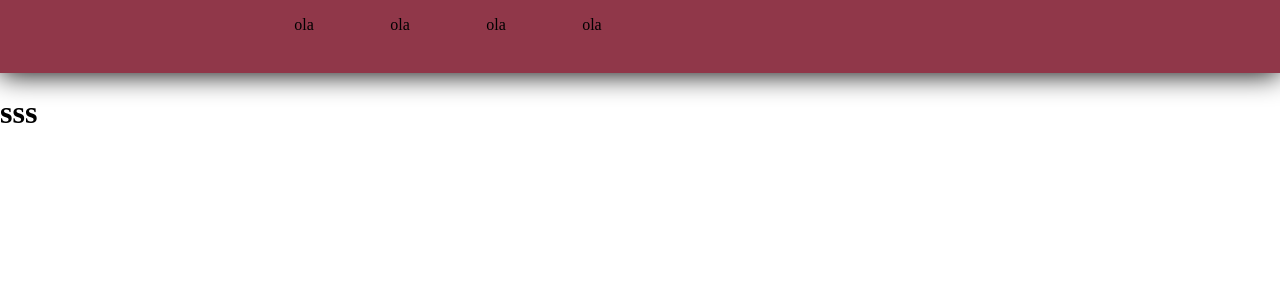
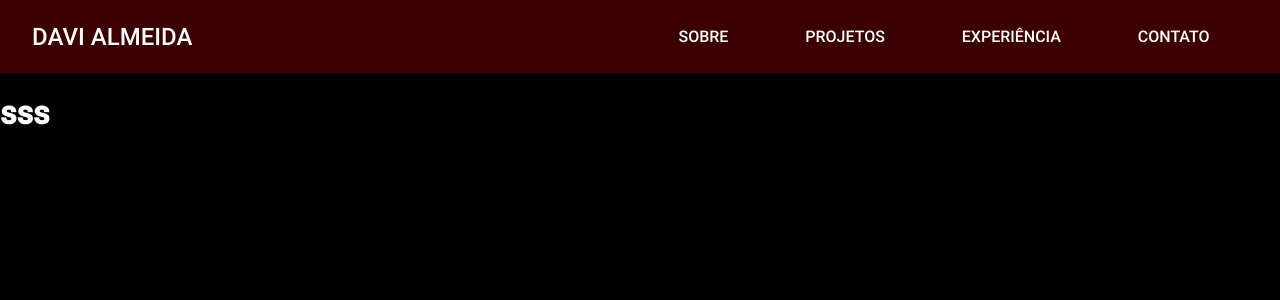
Before and after one commit to lik3as/portfolio, a React (Vite) app: page / in a window 1280 px wide. Shown: the top 300 px of the page. Built offline with nearby package versions, Linux system fonts and the light colour scheme.

Commit message:
styles: added link styling to nav
header is now flex

```diff
--- a/src/components/header/index.tsx
+++ b/src/components/header/index.tsx
@@ -6,7 +6,7 @@ export function Header () {
 	return (
 		<StyledHeader
 		$outlined
-		$padding={HEADER_PADDINGS.BIGGEST}
+		$padding={HEADER_PADDINGS.SMALL}
 		$height={HEADER_HEIGHTS.BIG}
 		>
 			<Nav/>
--- a/src/components/header/styles.ts
+++ b/src/components/header/styles.ts
@@ -1,14 +1,17 @@
 import styled from "styled-components";
 import { HEADER_HEIGHTS, HEADER_PADDINGS } from "@/constants/sizing_vars"
-import { THEME_COLORS } from "@/constants/colors"
+import { DARK_THEME_COLORS } from "@/constants/colors"
 
 export const StyledHeader = styled.header<{
 	$outlined?: boolean,
 	$padding: HEADER_PADDINGS,
 	$height: HEADER_HEIGHTS,
 }>`
+	display: flex;
+	align-content: center;
+
 	height: var(${props => props.$height});
-	background-color: ${THEME_COLORS.DARK_RED};
+	background-color: ${DARK_THEME_COLORS.DARK_RED};
 	box-shadow: 0px 1px 28px black;
 	padding: 0 var(${props => props.$padding});
 `;
--- a/src/components/nav/index.tsx
+++ b/src/components/nav/index.tsx
@@ -1,4 +1,4 @@
-import { StyledNav, NavLinks } from "./styles";
+import { StyledNav, NavLinks, Link } from "./styles";
 
 interface Props {
 	socials?: boolean;
@@ -10,11 +10,14 @@ export function Nav (_props: Props) {
 		<StyledNav
 			$spacing={"space-between"}
 		>
+			<Link className="name">
+				DAVI ALMEIDA
+			</Link>
 			<NavLinks>
-				<li>ola</li>
-				<li>ola</li>
-				<li>ola</li>
-				<li>ola</li>
+				<Link href="#about">SOBRE</Link>
+				<Link>PROJETOS</Link>
+				<Link>EXPERIÊNCIA</Link>
+				<Link>CONTATO</Link>
 			</NavLinks>
 		</StyledNav>
 	);
--- a/src/components/nav/styles.ts
+++ b/src/components/nav/styles.ts
@@ -5,17 +5,40 @@ export const StyledNav = styled.nav<{
 }>`
 	display: flex;
 	justify-content: ${props => props.$spacing};
+	align-content: center;
+	width: 100%;
 
 `;
 
-export const NavLinks = styled.ul`
+export const NavLinks = styled.div`
 	width: 50%;
 	padding: 0;
 	display: flex;
 	justify-content: space-between;
 	list-style: none;
 
-	& li {
+	& a {
 		margin: auto;
+		font-family: "Roboto Bold";
 	}
 `;
+
+export const Link = styled.a`
+	display: inline;
+	transition: color .2s ease-in-out;
+	color: white;
+	text-decoration: none;
+
+	&.name {
+		display: inline;
+		font-family: "Roboto Bold";
+		font-size: 1.5rem;
+		margin: auto 0;
+
+	}
+
+	&:hover {
+		color: black;
+		cursor: pointer;
+	}
+`;
--- a/src/constants/colors.ts
+++ b/src/constants/colors.ts
@@ -21,9 +21,16 @@ export enum TECH_COLORS {
 	BS="#563D7C"
 };
 
-export enum THEME_COLORS {
+export enum LIGHT_THEME_COLORS {
 	DARKEST_BLUE="#2B2E4A",
 	DARK_PURPLE="#53354A",
 	LIGHT_RED="#E84545",
 	DARK_RED="#903749"
 }
+
+export enum DARK_THEME_COLORS {
+	BLACK="#000000",
+	DARK_RED="#3D0000",
+	MEDIUM_RED="#950101",
+	RED="#FF0000"
+}
--- a/src/styles/global_style.ts
+++ b/src/styles/global_style.ts
@@ -1,7 +1,37 @@
 import { createGlobalStyle } from "styled-components";
+import { DARK_THEME_COLORS } from "@/constants/colors";
+import RobotoBold from "@/assets/fonts/roboto/Roboto-Bold.ttf";
+import RobotoMedium from "@/assets/fonts/roboto/Roboto-Medium.ttf";
+import RobotoRegular from "@/assets/fonts/roboto/Roboto-Regular.ttf";
 
 export default createGlobalStyle`
+	@font-face {
+		font-family: "Roboto";
+		src:
+			local("Roboto"),
+			url("${RobotoRegular}") format("truetype");
+		font-weight: normal;
+	}
+
+	@font-face {
+		font-family: "Roboto Medium";
+		src:
+			local("Roboto Medium"),
+			url("${RobotoMedium}") format("truetype");
+	}
+
+	@font-face {
+		font-family: "Roboto Bold";
+		src:
+			local("Roboto Medium"),
+			url("${RobotoBold}") format("truetype");
+		font-weight: bold;
+	}
+
 	body {
 		margin: 0;
+		background-color: ${DARK_THEME_COLORS.BLACK};
+		color: white;
+		font-family: "Roboto Medium";
 	}
 `;
```
